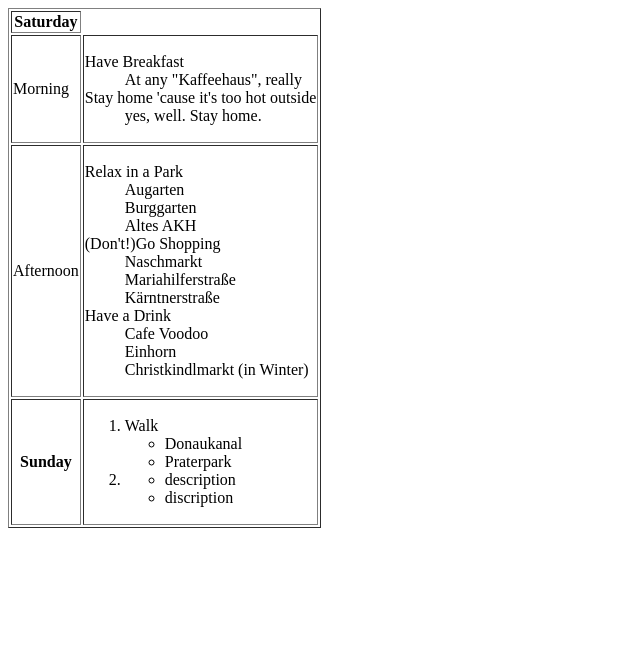
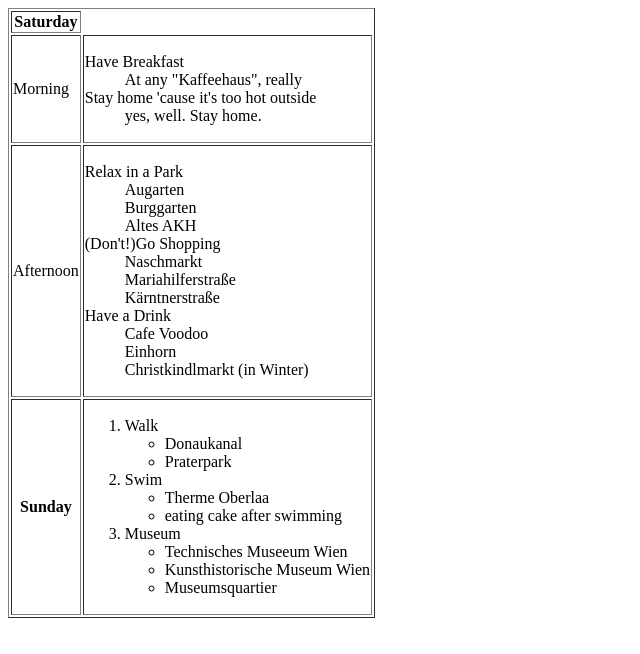
Before and after one commit to roman-cf/WF-HTML5-DAY01-Roman-Vinzenz, a plain HTML site: page advancedExercise2.html in a window 1280 px wide. Shown: the whole page, without its empty margins (0-640 px from the left). Drawn offline with Linux system fonts and the light colour scheme.

Commit message:
finishing of lists

```diff
--- a/advancedExercise2.html
+++ b/advancedExercise2.html
@@ -57,11 +57,18 @@
               <li>Praterpark</li>
             </ul>
           </li>
-          <li>
+          <li>Swim
             <ul>
-              <li>description</li>
-              <li>discription</li>
+              <li>Therme Oberlaa</li>
+              <li>eating cake after swimming</li>
             </ul>
+          <li>Museum
+            <ul>
+              <li>Technisches Museeum Wien</li>
+              <li>Kunsthistorische Museum Wien</li>
+              <li> Museumsquartier</li>
+            </ul>
+
         </ol>
       </td>
   </table>
```
